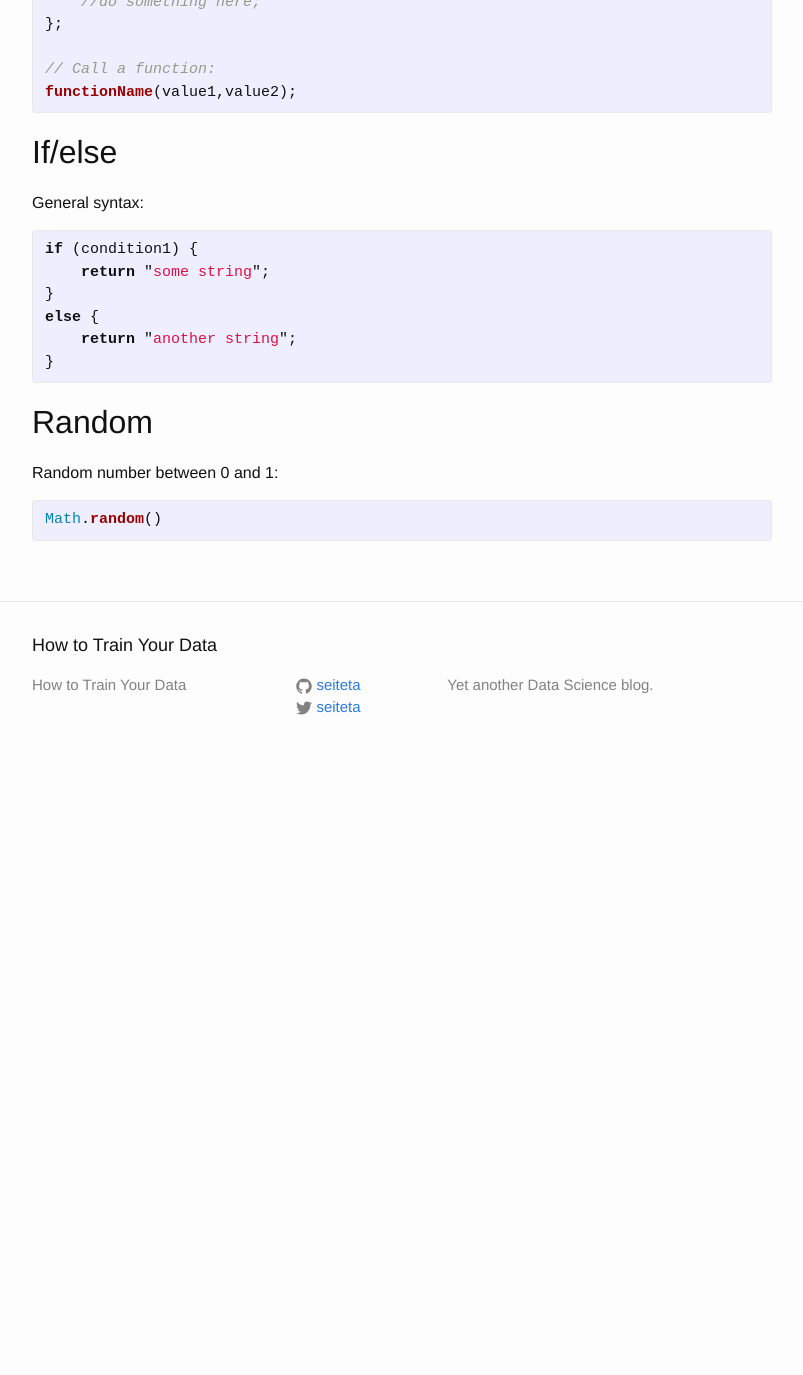
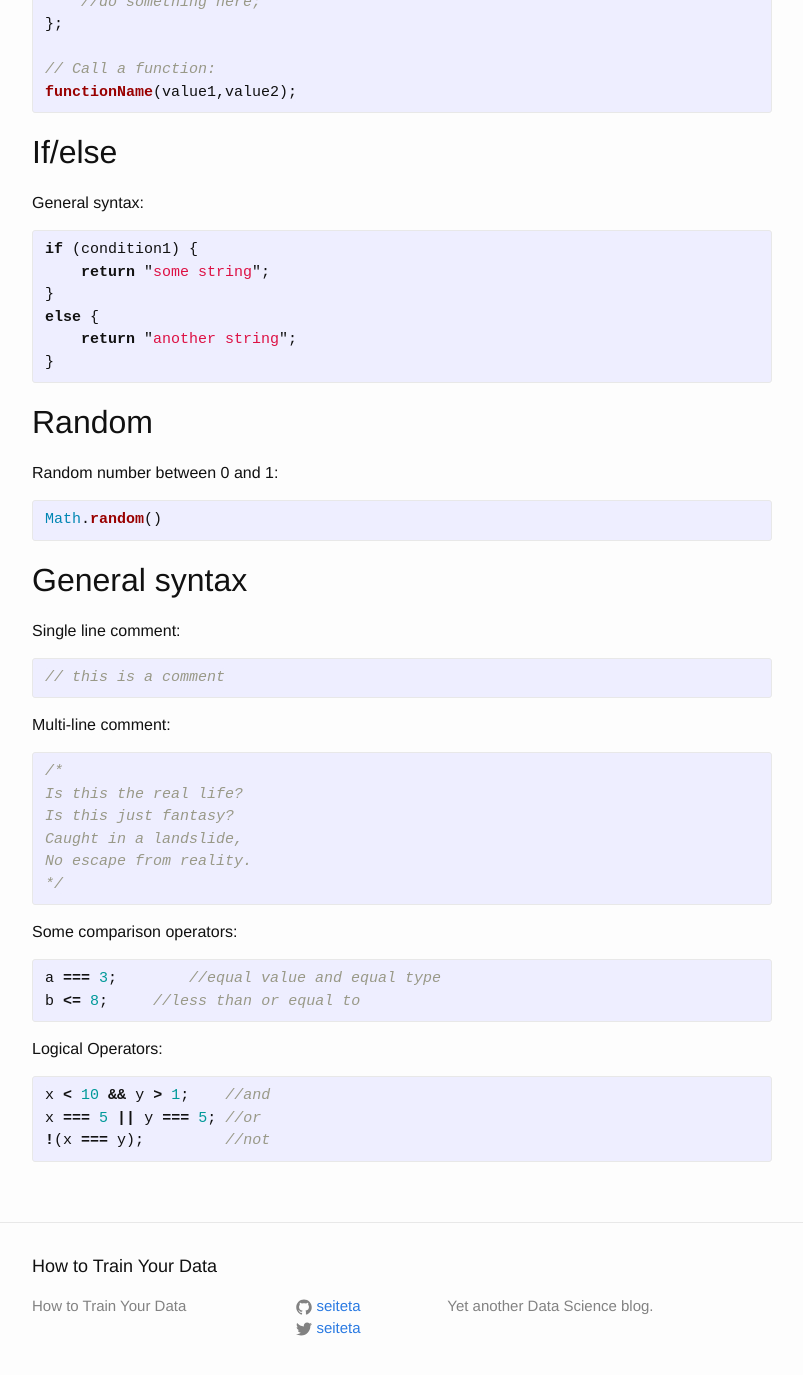
Before and after one commit to seiteta/seiteta.github.io_old, a Jekyll site: the page built from _posts/2015-03-18-javascript-reference.md, in a window 1280 px wide and 1400 px high, scrolled down 504 px. Shown: the top 1375 px of the window, without its empty margins (238-1041 px from the left). Built offline with Jekyll 4.4.1, drawn with Linux system fonts in a browser that asks for light colours; before the commit the page ends 1283 px from its top, so only the background shows below that.

Commit message:
Update 2015-03-18-javascript-reference.md

```diff
--- a/_posts/2015-03-18-javascript-reference.md
+++ b/_posts/2015-03-18-javascript-reference.md
@@ -39,3 +39,32 @@ Random number between 0 and 1:
 {% highlight javascript %}
 Math.random()
 {% endhighlight %}
+
+## General syntax
+Single line comment:
+{% highlight javascript %}
+// this is a comment
+{% endhighlight %}
+
+Multi-line comment:
+{% highlight javascript %}
+/*
+Is this the real life?
+Is this just fantasy?
+Caught in a landslide,
+No escape from reality.
+*/
+{% endhighlight %}
+
+Some comparison operators:
+{% highlight javascript %}
+a === 3;	//equal value and equal type
+b <= 8;     //less than or equal to
+{% endhighlight %}
+
+Logical Operators:
+{% highlight javascript %}
+x < 10 && y > 1;    //and
+x === 5 || y === 5; //or
+!(x === y);         //not
+{% endhighlight %}
```
